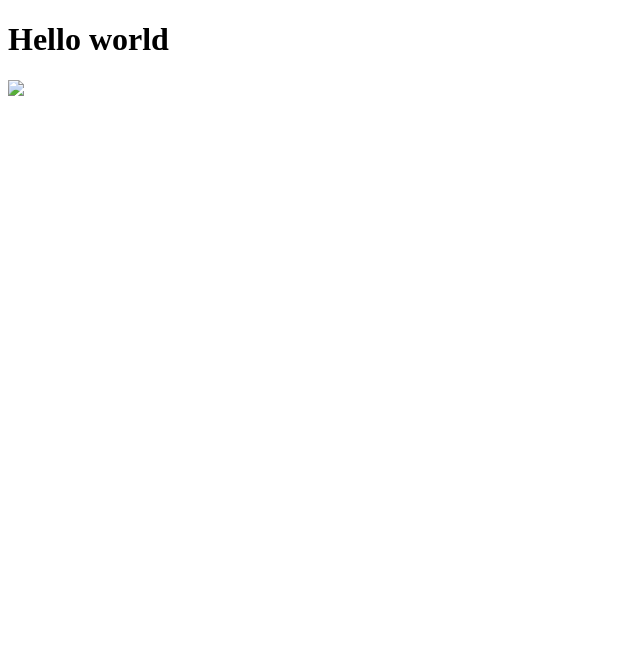
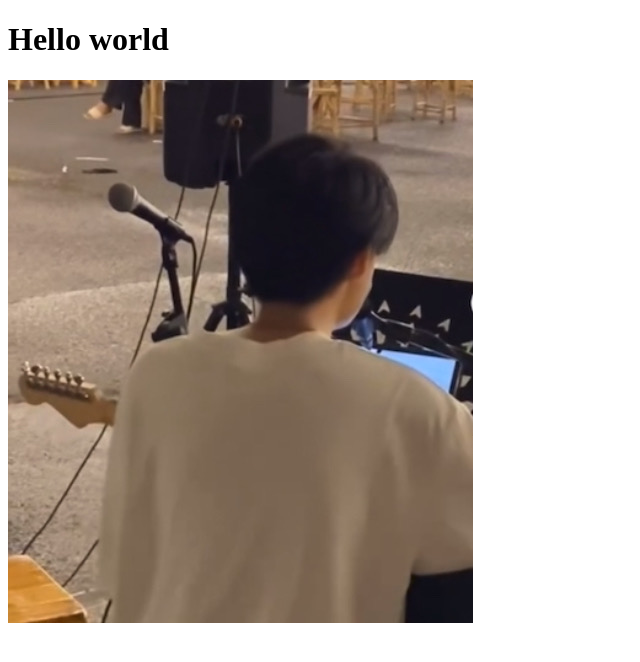
Before and after one commit to SupatDenprasert/test-picture, a plain HTML site: page test picture.html in a window 1280 px wide. Shown: the whole page, without its empty margins (0-640 px from the left). Drawn offline with Linux system fonts and the light colour scheme.

Commit message:
Update test picture.html

```diff
--- a/test picture.html
+++ b/test picture.html
@@ -5,6 +5,6 @@
 </head>
 <body>
     <h1>Hello world</h1>
-    <img src="/back music.JPG"
+    <img src="test-picture/resource/back music.JPG"
 </body>
 </html>
```
